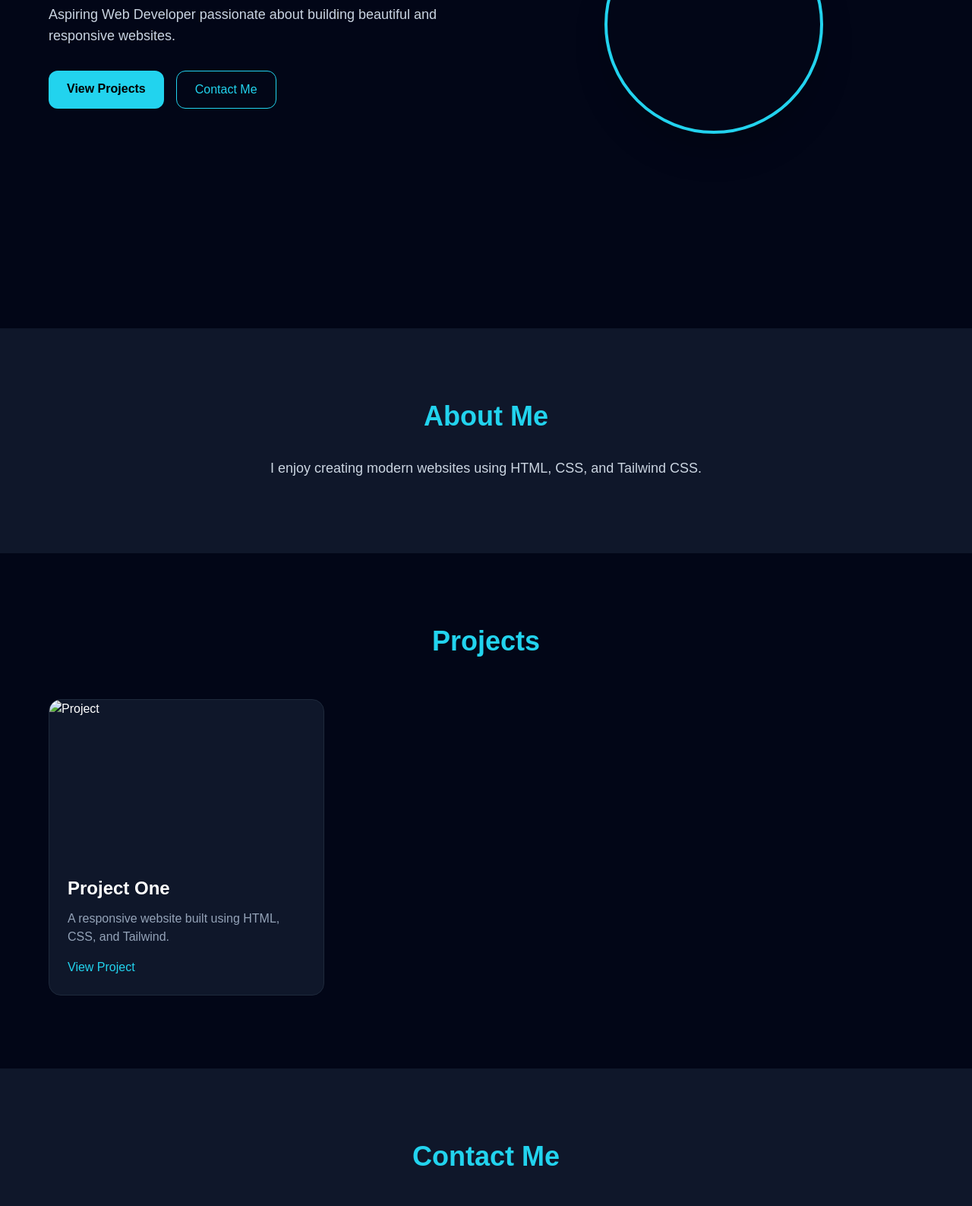
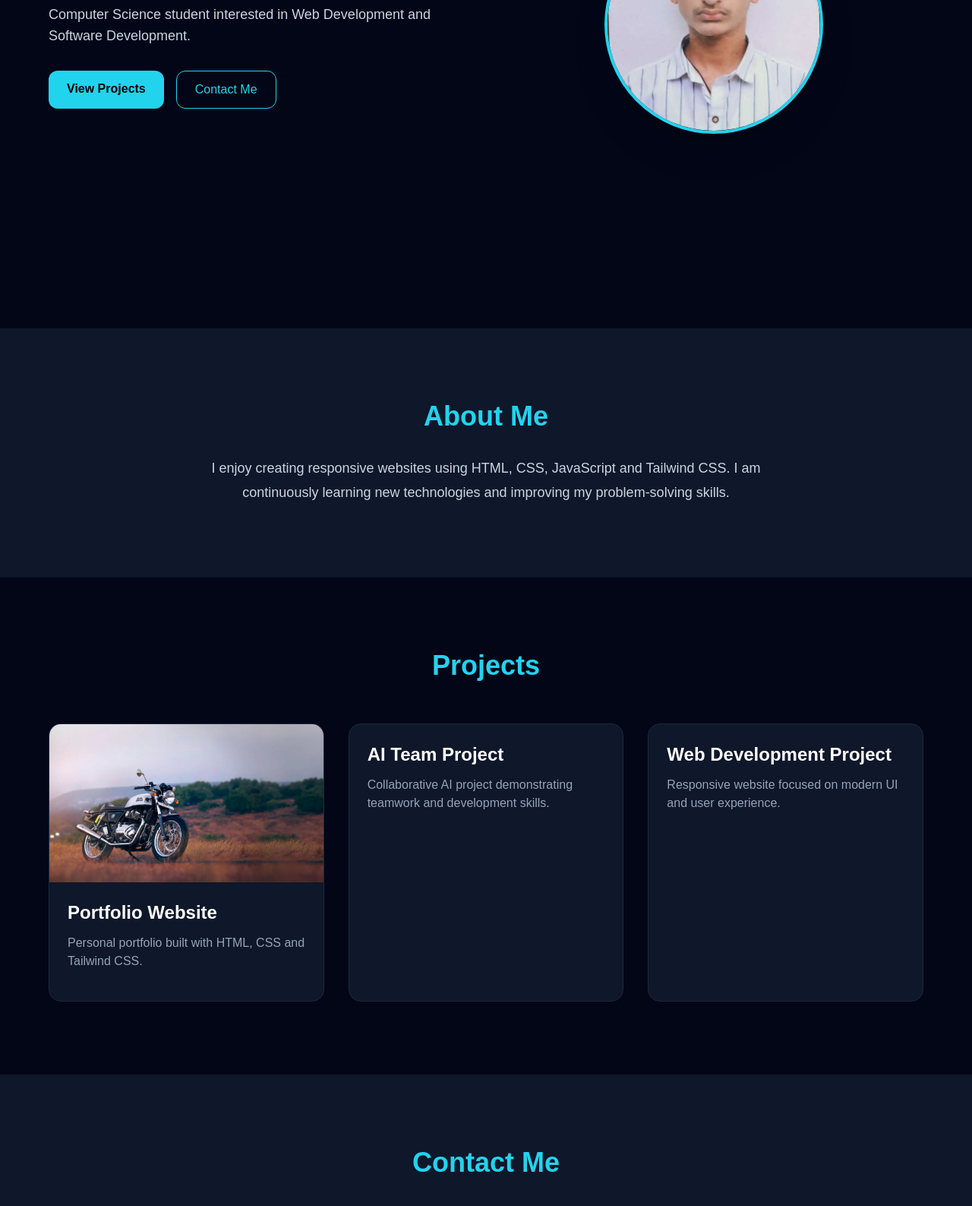
Before and after one commit to Aditya123-in/initial_portfolio, a website: page index.html in a window 1280 px wide. Shown: the part 433-2020 px from the top of the page at 76% size. Drawn offline with nearby package versions, Linux system fonts and the light colour scheme.

Commit message:
Add files via upload

```diff
--- a/index.html
+++ b/index.html
@@ -3,17 +3,14 @@
 <head>
 <meta charset="UTF-8" />
 <meta name="viewport" content="width=device-width, initial-scale=1.0" />
-    <title>My Portfolio</title>
-
+<title>Aditya Portfolio</title>
 <script src="https://cdn.tailwindcss.com"></script>
 <link rel="stylesheet" href="styles.css" />
 </head>
-
 <body class="bg-slate-950 text-white">
 <header class="sticky top-0 z-50 bg-slate-950/90 backdrop-blur border-b border-slate-800">
 <nav class="max-w-6xl mx-auto px-6 py-4 flex items-center justify-between">
-        <h1 class="text-2xl font-bold text-cyan-400">MyPortfolio</h1>
-
+<h1 class="text-2xl font-bold text-cyan-400">Aditya</h1>
 <ul class="flex gap-6 text-sm md:text-base">
 <li><a href="#hero" class="hover:text-cyan-400">Home</a></li>
 <li><a href="#about" class="hover:text-cyan-400">About</a></li>
@@ -26,31 +23,15 @@
 <section id="hero" class="min-h-screen flex items-center justify-center px-6">
 <div class="max-w-6xl mx-auto grid md:grid-cols-2 gap-12 items-center">
 <div>
-          <h1 class="text-5xl md:text-6xl font-bold leading-tight mb-6">
-            Hi, I'm <span class="text-cyan-400">Your Name</span>
-          </h1>
-
-          <p class="text-slate-300 text-lg mb-8">
-            Aspiring Web Developer passionate about building beautiful and responsive websites.
-          </p>
-
+<h1 class="text-5xl md:text-6xl font-bold leading-tight mb-6">Hi, I'm <span class="text-cyan-400">Aditya</span></h1>
+<p class="text-slate-300 text-lg mb-8">Computer Science student interested in Web Development and Software Development.</p>
 <div class="flex gap-4">
-            <a href="#projects" class="bg-cyan-400 text-black px-6 py-3 rounded-xl font-semibold">
-              View Projects
-            </a>
-
-            <a href="#contact" class="border border-cyan-400 text-cyan-400 px-6 py-3 rounded-xl">
-              Contact Me
-            </a>
+<a href="#projects" class="bg-cyan-400 text-black px-6 py-3 rounded-xl font-semibold">View Projects</a>
+<a href="#contact" class="border border-cyan-400 text-cyan-400 px-6 py-3 rounded-xl">Contact Me</a>
 </div>
 </div>
-
 <div class="flex justify-center">
-          <img
-            src="assets/profile-placeholder.jpg"
-            alt="Profile"
-            class="w-72 h-72 object-cover rounded-full border-4 border-cyan-400 shadow-2xl"
-          />
+<img src="mudda devaditya venkata pavan.jpg" alt="Profile" class="w-72 h-72 object-cover rounded-full border-4 border-cyan-400 shadow-2xl"/>
 </div>
 </div>
 </section>
@@ -58,34 +39,31 @@
 <section id="about" class="py-24 px-6 bg-slate-900">
 <div class="max-w-5xl mx-auto text-center">
 <h2 class="text-4xl font-bold mb-8 text-cyan-400">About Me</h2>
-
 <p class="text-slate-300 text-lg leading-8 max-w-3xl mx-auto">
-          I enjoy creating modern websites using HTML, CSS, and Tailwind CSS.
+I enjoy creating responsive websites using HTML, CSS, JavaScript and Tailwind CSS. I am continuously learning new technologies and improving my problem-solving skills.
 </p>
 </div>
 </section>
 
 <section id="projects" class="py-24 px-6">
 <div class="max-w-6xl mx-auto">
-        <h2 class="text-4xl font-bold text-center mb-14 text-cyan-400">
-          Projects
-        </h2>
-
+<h2 class="text-4xl font-bold text-center mb-14 text-cyan-400">Projects</h2>
 <div class="grid sm:grid-cols-1 md:grid-cols-2 lg:grid-cols-3 gap-8">
 <div class="bg-slate-900 border border-slate-800 rounded-2xl overflow-hidden">
-            <img src="assets/project-1.png" alt="Project" class="w-full h-52 object-cover" />
+<img src="bike.webp" alt="Project" class="w-full h-52 object-cover"/>
+<div class="p-6">
+<h3 class="text-2xl font-semibold mb-3">Portfolio Website</h3>
+<p class="text-slate-400 mb-4">Personal portfolio built with HTML, CSS and Tailwind CSS.</p>
+</div></div>
 
-            <div class="p-6">
-              <h3 class="text-2xl font-semibold mb-3">Project One</h3>
+<div class="bg-slate-900 border border-slate-800 rounded-2xl p-6">
+<h3 class="text-2xl font-semibold mb-3">AI Team Project</h3>
+<p class="text-slate-400">Collaborative AI project demonstrating teamwork and development skills.</p>
+</div>
 
-              <p class="text-slate-400 mb-4">
-                A responsive website built using HTML, CSS, and Tailwind.
-              </p>
-
-              <a href="#" class="text-cyan-400 hover:underline">
-                View Project
-              </a>
-            </div>
+<div class="bg-slate-900 border border-slate-800 rounded-2xl p-6">
+<h3 class="text-2xl font-semibold mb-3">Web Development Project</h3>
+<p class="text-slate-400">Responsive website focused on modern UI and user experience.</p>
 </div>
 </div>
 </div>
@@ -93,20 +71,13 @@
 
 <section id="contact" class="py-24 px-6 bg-slate-900">
 <div class="max-w-3xl mx-auto">
-        <h2 class="text-4xl font-bold text-center mb-12 text-cyan-400">
-          Contact Me
-        </h2>
-
+<h2 class="text-4xl font-bold text-center mb-12 text-cyan-400">Contact Me</h2>
 <form class="space-y-6">
 <input type="text" placeholder="Name" class="w-full px-4 py-3 rounded-xl bg-slate-800" />
 <input type="email" placeholder="Email" class="w-full px-4 py-3 rounded-xl bg-slate-800" />
 <textarea rows="5" placeholder="Message" class="w-full px-4 py-3 rounded-xl bg-slate-800"></textarea>
-
-          <button type="submit" class="bg-cyan-400 text-black px-6 py-3 rounded-xl font-semibold">
-            Send Message
-          </button>
+<button type="submit" class="bg-cyan-400 text-black px-6 py-3 rounded-xl font-semibold">Send Message</button>
 </form>
 </div>
 </section>
-  </body>
-</html>
+</body></html>
```
Also changed, not shown: bike.webp (added), mudda devaditya venkata pavan.jpg (added). Lines whose indentation alone changed are shown as unchanged.
